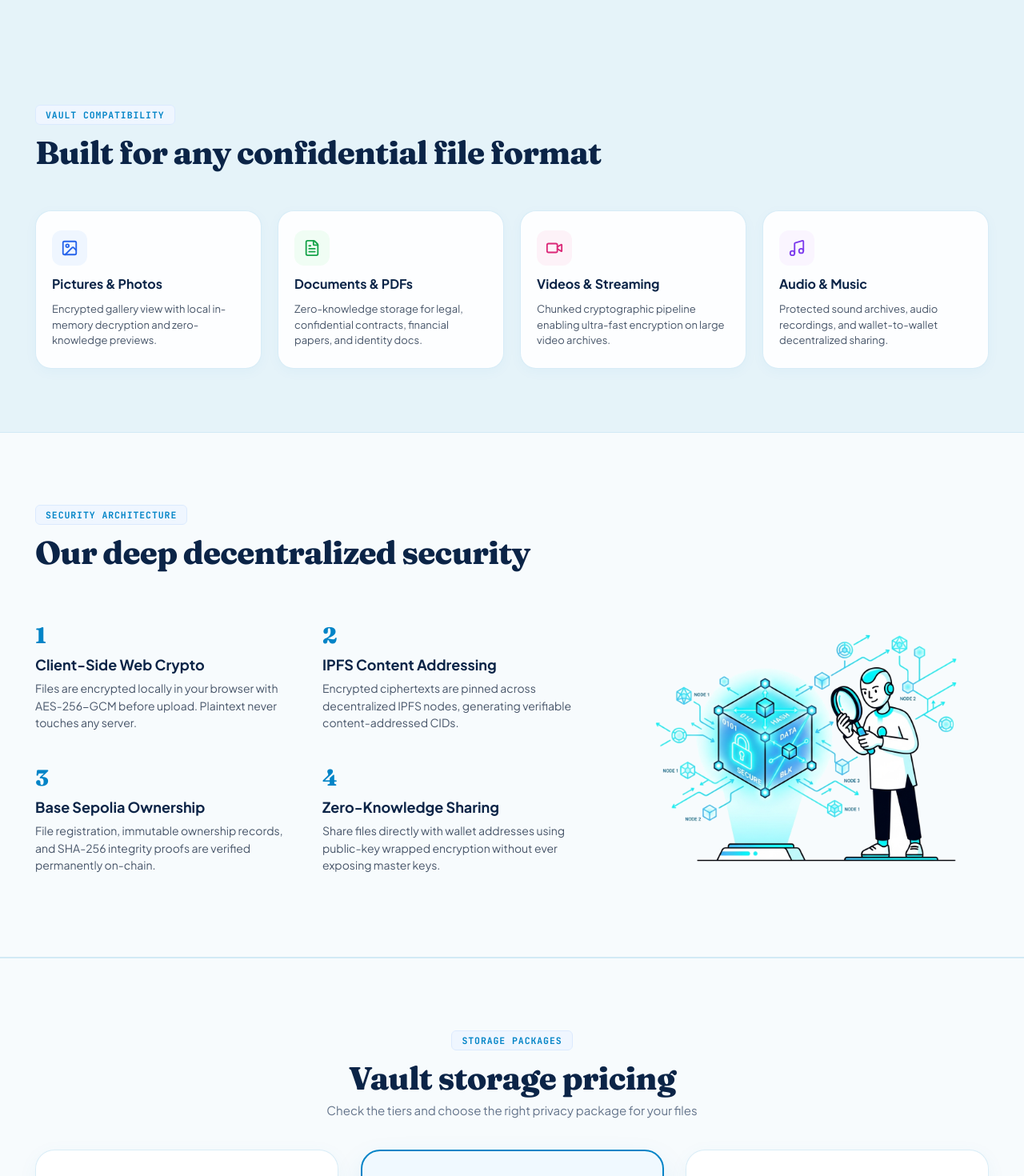
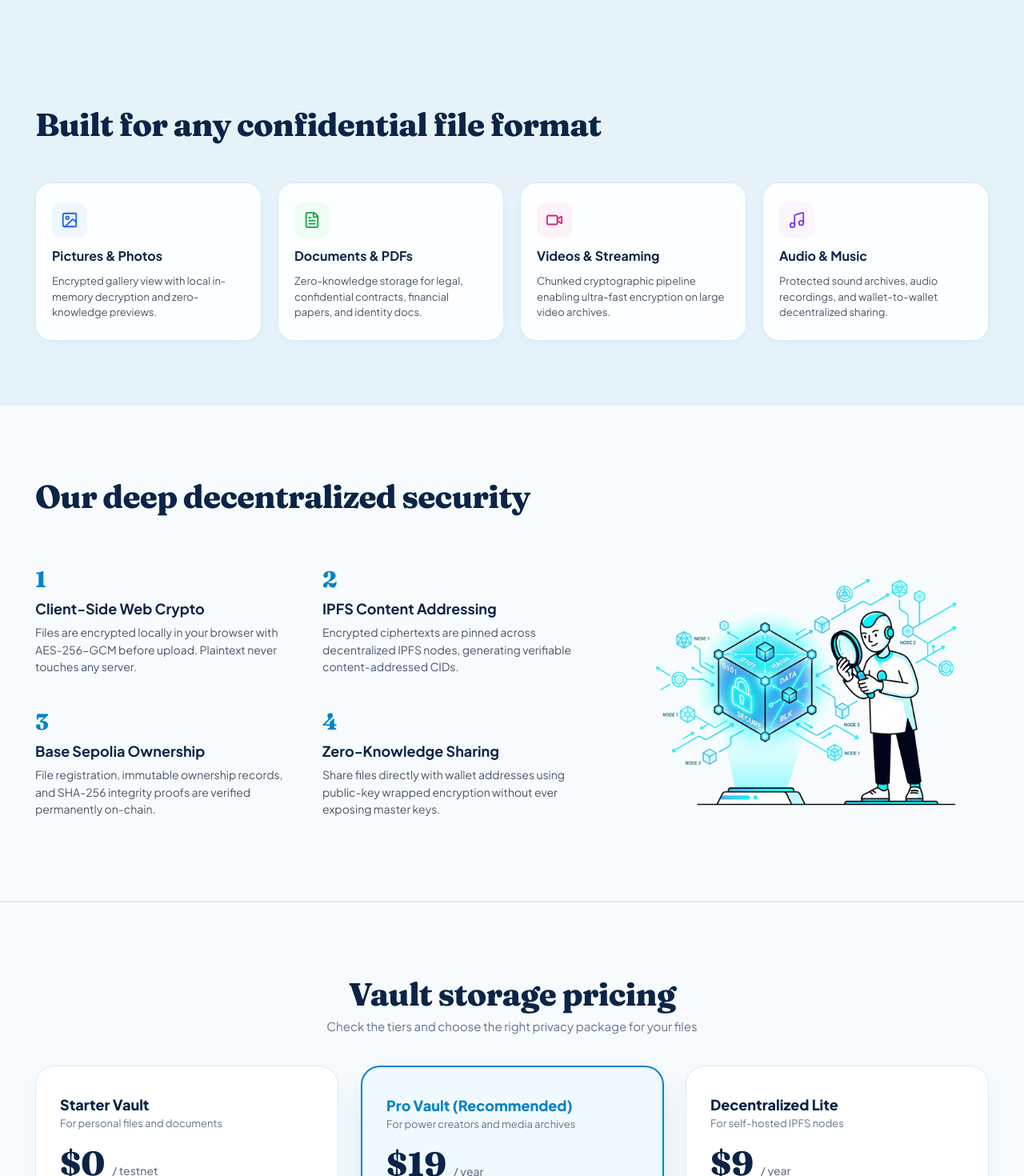
Before and after one commit to sanketpadhyal/DeStorage, a React (Create React App) app: page / in a window 1280 px wide. Shown: the part 680-2150 px from the top of the page at 80% size. Built offline with nearby package versions, Linux system fonts and the light colour scheme.

Commit message:
feat(ui): remove uppercase pill badges (Vault Compatibility, Security Architecture, Storage Packages) for clean headline aesthetic

```diff
--- a/src/landingpage/landingpage.tsx
+++ b/src/landingpage/landingpage.tsx
@@ -369,7 +369,6 @@ export const LandingPage: React.FC<LandingPageProps> = ({ onLaunchApp }) => {
         <section id="filetypes" className="lp-filetypes-section">
           <div className="lp-container">
             <div className="lp-section-header lp-reveal lp-reveal-up">
-              <span className="lp-section-tag">Vault Compatibility</span>
               <h2 className="lp-section-title">Built for any confidential file format</h2>
             </div>
 
@@ -413,7 +412,6 @@ export const LandingPage: React.FC<LandingPageProps> = ({ onLaunchApp }) => {
         <section id="features" className="lp-features-section">
           <div className="lp-container">
             <div className="lp-section-header lp-reveal lp-reveal-up">
-              <span className="lp-section-tag">Security Architecture</span>
               <h2 className="lp-section-title">Our deep decentralized security</h2>
             </div>
 
@@ -468,7 +466,6 @@ export const LandingPage: React.FC<LandingPageProps> = ({ onLaunchApp }) => {
         <section id="pricing" className="lp-pricing-section">
           <div className="lp-container" style={{ textAlign: 'center' }}>
             <div className="lp-reveal lp-reveal-up">
-              <span className="lp-section-tag">Storage Packages</span>
               <h2 className="lp-section-title">Vault storage pricing</h2>
               <p style={{ color: '#64748b', fontSize: '15px', marginTop: '6px' }}>
                 Check the tiers and choose the right privacy package for your files
```
